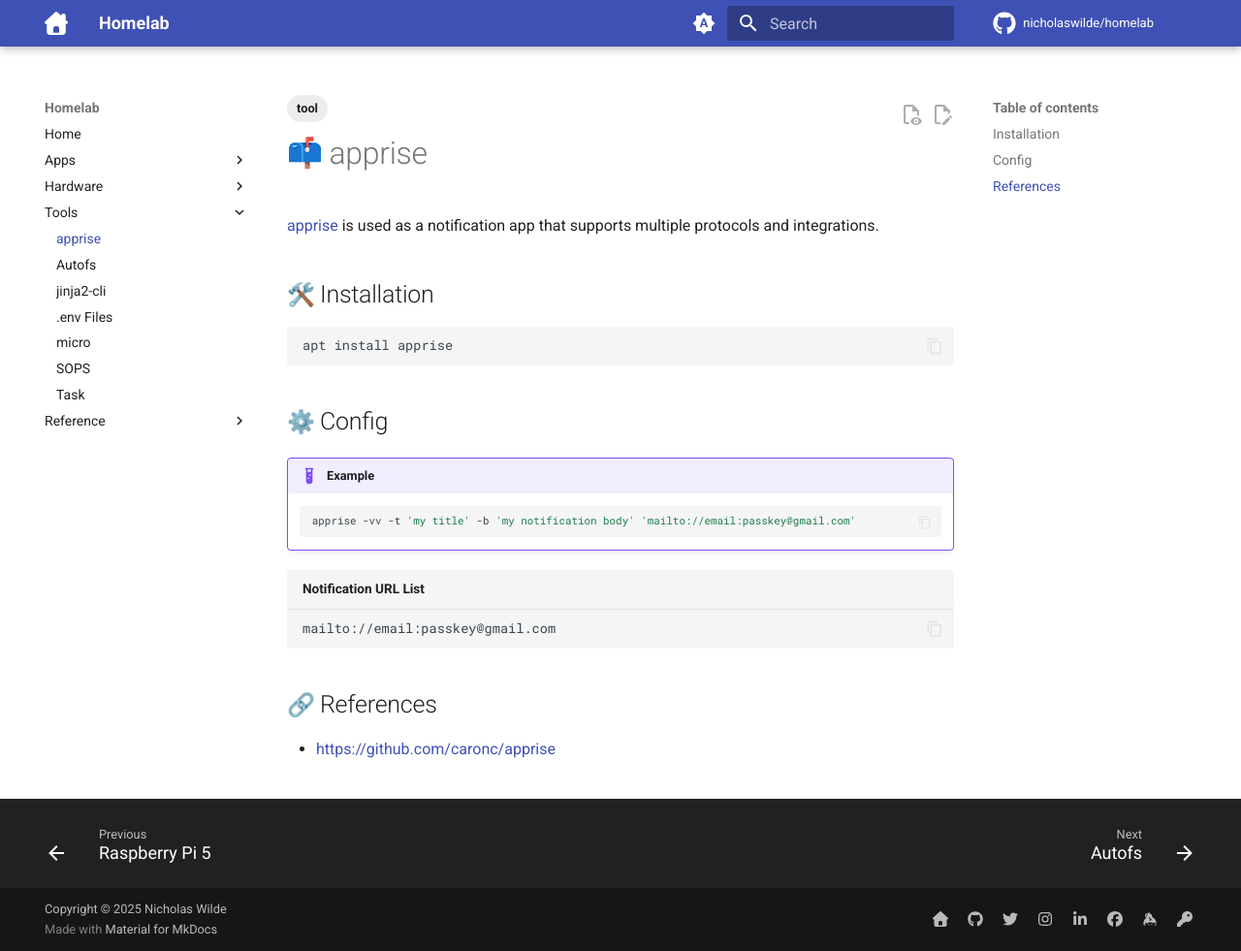
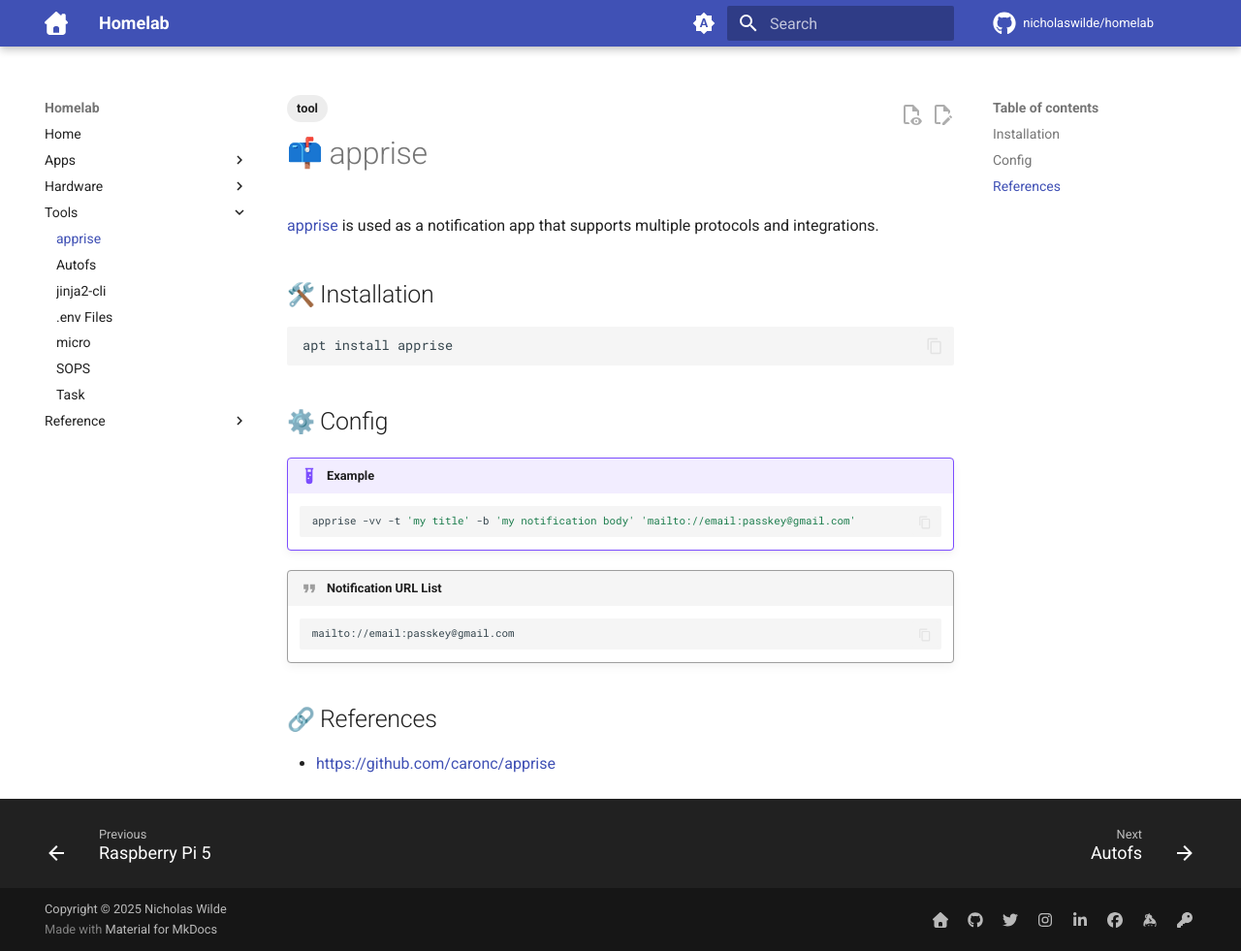
Before and after one commit to nicholaswilde/homelab, an MkDocs documentation site: the page built from docs/tools/apprise.md, in a window 1280 px wide and 981 px high. Shown: the whole window at 97% size. Built offline with MkDocs 1.6.1 and Material for MkDocs 9.7.7, drawn with Linux system fonts in a browser that asks for light colours; emoji names are drawn with the system emoji font; comment, search, counter and statistics services are not loaded.

````diff
--- a/docs/tools/apprise.md
+++ b/docs/tools/apprise.md
@@ -20,9 +20,11 @@ apt install apprise
     apprise -vv -t 'my title' -b 'my notification body' 'mailto://email:passkey@gmail.com'
     ```
 
-```shell title="Notification URL List"
-mailto://email:passkey@gmail.com
-```
+!!! quote "Notification URL List"
+
+    ```shell
+    mailto://email:passkey@gmail.com
+    ```
 
 ## :link: References
 
````
